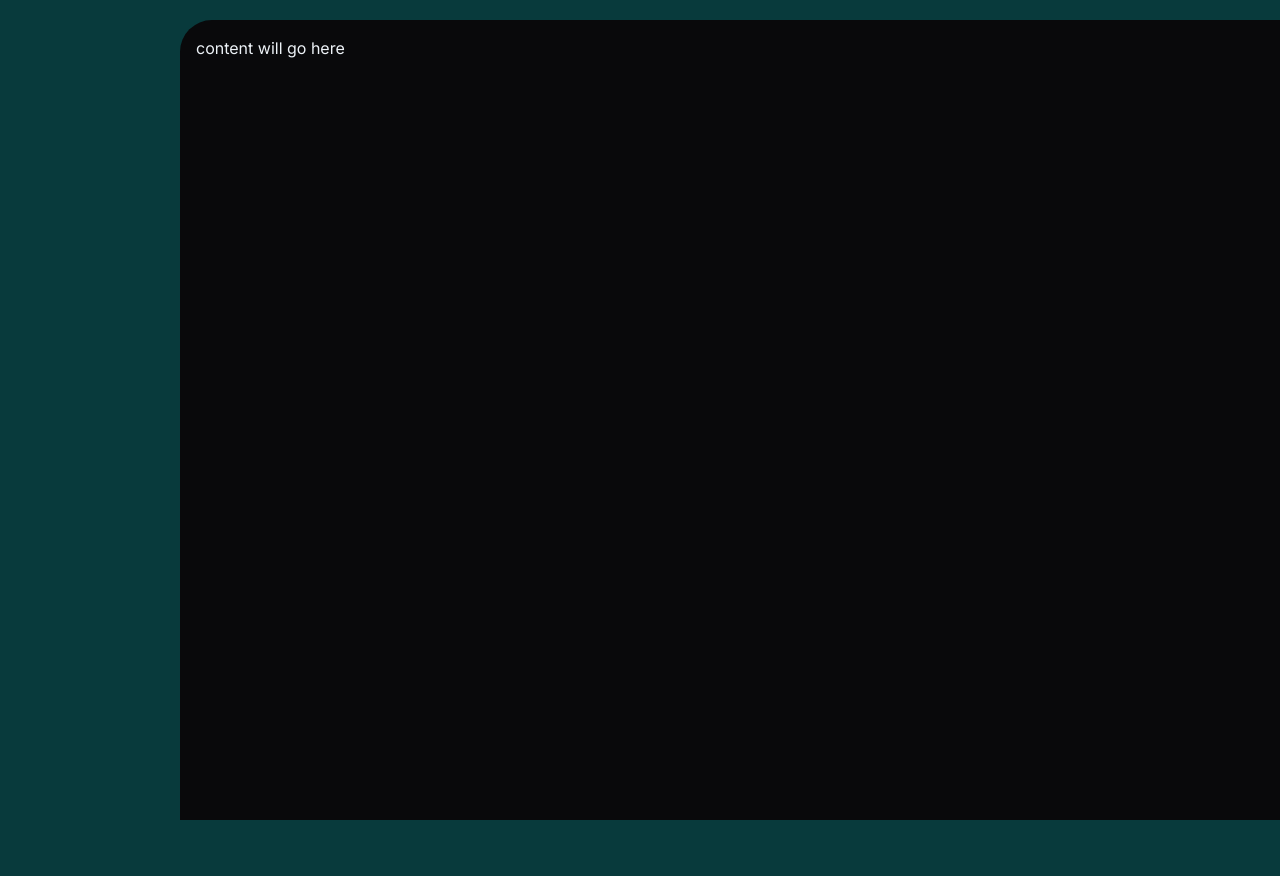
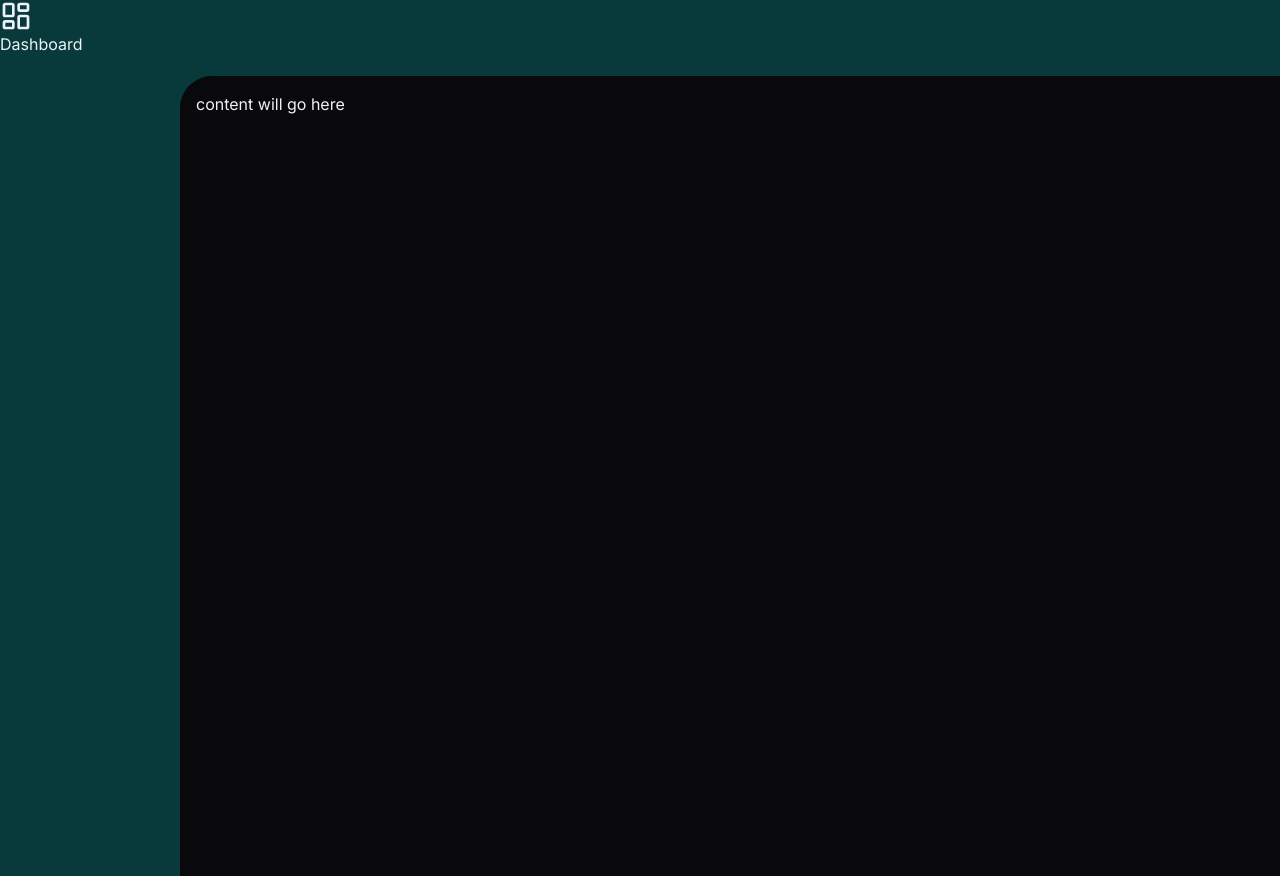
Before and after one commit to CHEGEBB/healthmasterv2, a Next.js app: page /dashboard in a window 1280 px wide. Shown: the top 876 px of the page. Before the commit the page ends 820 px from the top, so only its background shows below. Built offline with nearby package versions, Linux system fonts and the light colour scheme.

Commit message:
feat: Add @mui/icons-material dependency and update sidebar component

```diff
--- a/components/layout/sidebar.jsx
+++ b/components/layout/sidebar.jsx
@@ -1,15 +1,20 @@
-import Link from 'next/link'
-import React from 'react'
+import { LayoutDashboard } from "lucide-react";
+import Link from "next/link";
+import React from "react";
 
 export default function sidebar() {
   return (
     <div className="sidebar-container">
-    <Link href="/dashboard">
-    </Link>
-
-
-
-
+      <div className="side-item">
+        <Link href="/dashboard">
+          <div className="side-con">
+            <LayoutDashboard className="sidebar-icon" size={32} />
+          </div>
+          <div className="side-info">
+            <h1>Dashboard</h1>
+          </div>
+        </Link>
+      </div>
     </div>
-  )
+  );
 }
--- a/package.json
+++ b/package.json
@@ -12,6 +12,7 @@
     "@fortawesome/fontawesome-svg-core": "^6.6.0",
     "@fortawesome/free-solid-svg-icons": "^6.6.0",
     "@fortawesome/react-fontawesome": "^0.2.2",
+    "@mui/icons-material": "^6.0.0",
     "@radix-ui/react-checkbox": "^1.1.1",
     "@radix-ui/react-label": "^2.1.0",
     "@radix-ui/react-radio-group": "^1.2.0",
```
Also changed, not shown: 1 other file (tests, documents, lock files or other folders).
